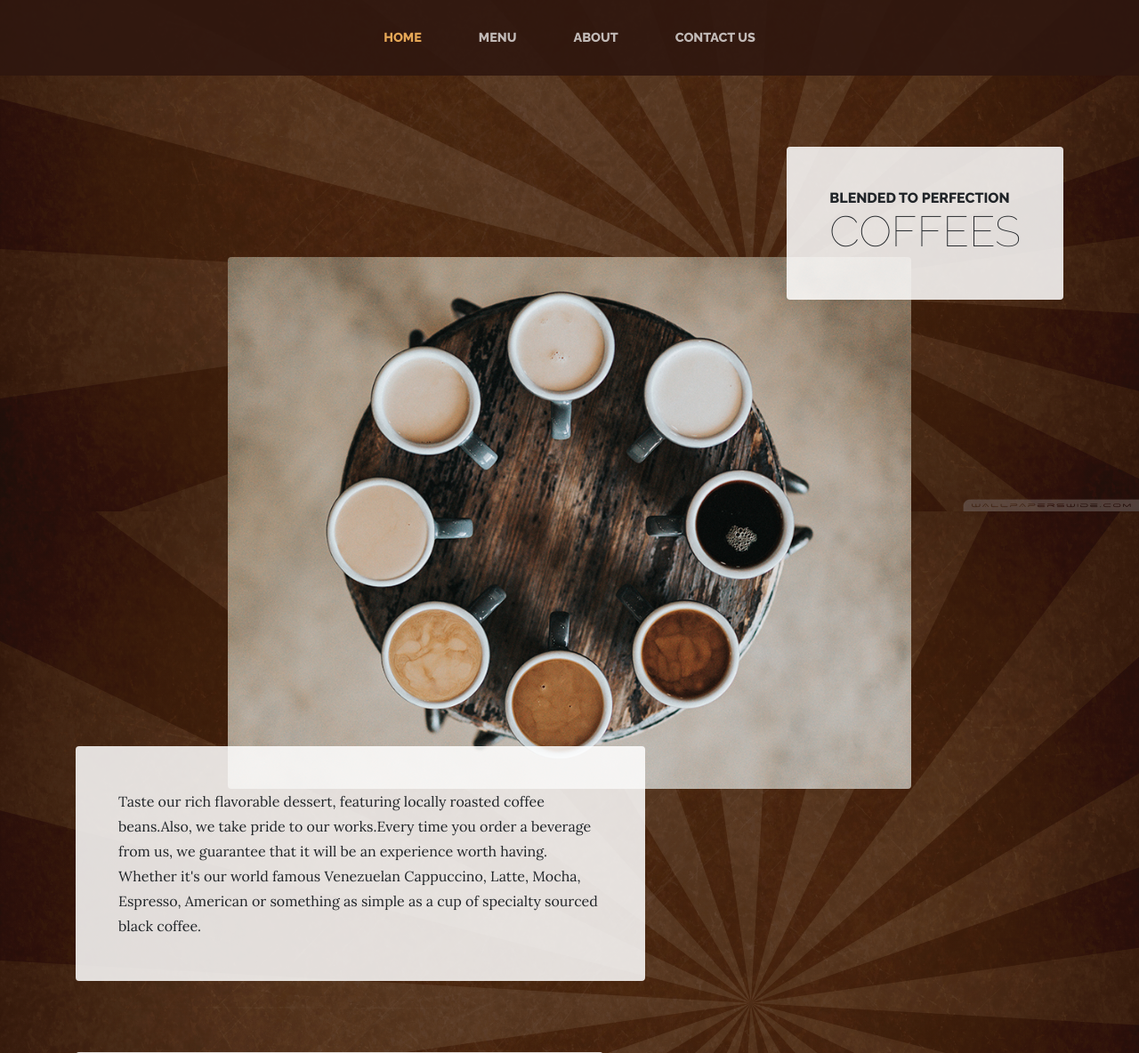
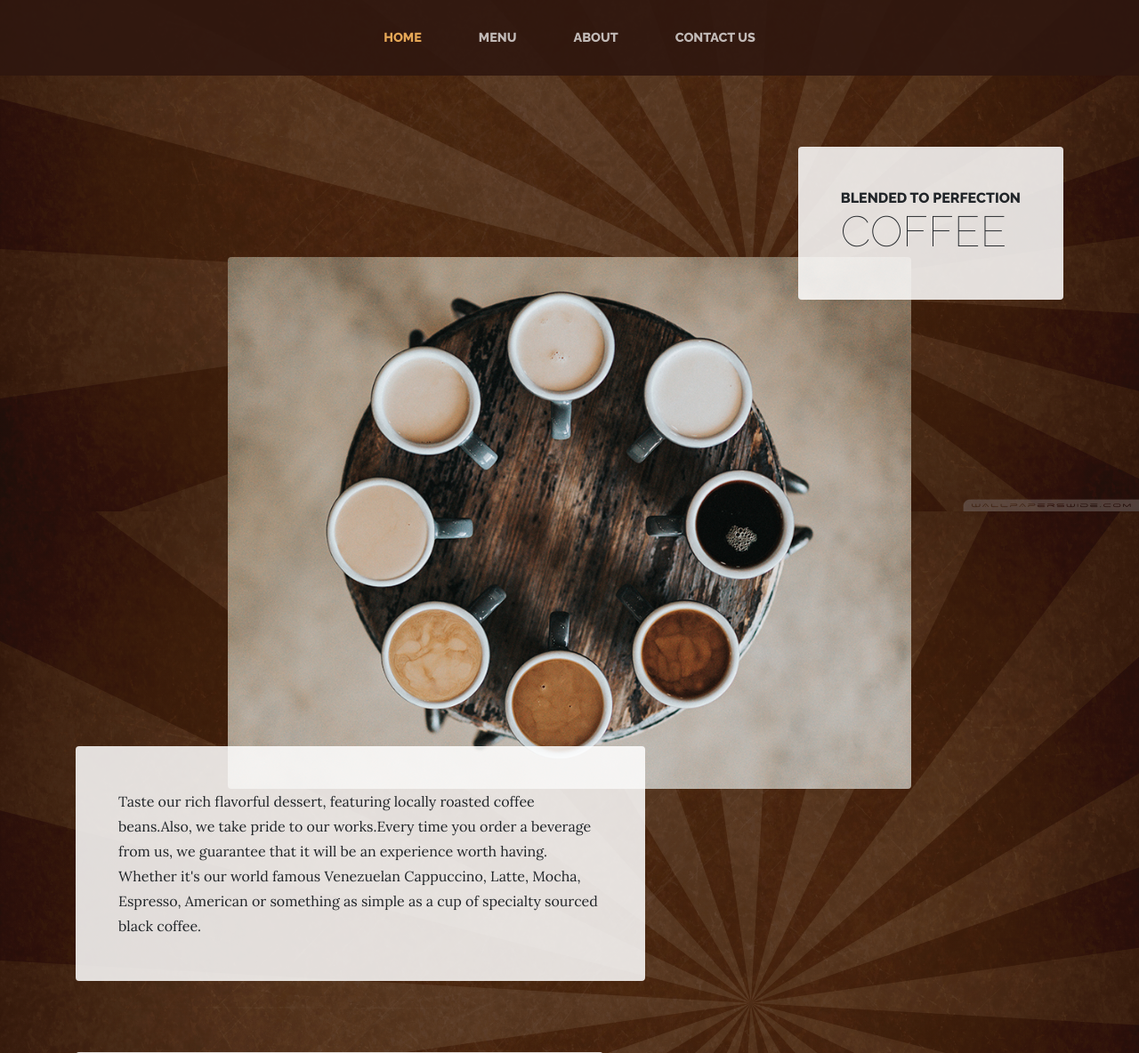
Before and after one commit to nathanielolejr/STI_WebDev, a CodeIgniter app: page /database/welcome/Menu in a window 1280 px wide. Shown: the part 225-1409 px from the top of the page at 89% size. Run offline with CodeIgniter, Linux system fonts and the light colour scheme.

Commit message:
change menu

```diff
--- a/application/views/layout/menu.php
+++ b/application/views/layout/menu.php
@@ -5,14 +5,14 @@
             <div class="bg-faded p-5 d-flex ml-auto rounded">
               <h2 class="section-heading mb-0">
                 <span class="section-heading-upper">Blended to Perfection</span>
-                <span class="section-heading-lower">Coffees</span>
+                <span class="section-heading-lower">Coffee</span>
               </h2>
             </div>
           </div>
           <img class="product-item-img mx-auto d-flex rounded img-fluid mb-3 mb-lg-0" src="<?php echo base_url('themes/img/products-01.jpg');?>" alt="">
           <div class="product-item-description d-flex mr-auto">
             <div class="bg-faded p-5 rounded">
-              <p class="mb-0">Taste our rich flavorable dessert, featuring locally roasted coffee beans.Also, we take pride to our works.Every time you order a beverage from us, we guarantee that it will be an experience worth having. Whether it's our world famous Venezuelan Cappuccino, Latte, Mocha, Espresso, American or something as simple as a cup of specialty sourced black coffee.</p>
+              <p class="mb-0">Taste our rich flavorful dessert, featuring locally roasted coffee beans.Also, we take pride to our works.Every time you order a beverage from us, we guarantee that it will be an experience worth having. Whether it's our world famous Venezuelan Cappuccino, Latte, Mocha, Espresso, American or something as simple as a cup of specialty sourced black coffee.</p>
             </div>
           </div>
         </div>
@@ -65,17 +65,17 @@
       <div class="container">
         <div class="product-item">
           <div class="product-item-title d-flex">
-              <div class="bg-faded p-5 d-flex ml-auto rounded">
+            <div class="bg-faded p-5 d-flex mr-auto rounded">
               <h2 class="section-heading mb-0">
                 <span class="section-heading-upper">Asians Best</span>
                 <span class="section-heading-lower">Merchandises</span>
               </h2>
             </div>
           </div>
-            <img class="product-item-img mx-auto d-flex rounded img-fluid mb-3 mb-lg-0" src="<?php echo base_url('themes/img/products-03.jpg');?>" alt="">
-            <div class="product-item-description d-flex mr-auto">
+          <img class="product-item-img mx-auto d-flex rounded img-fluid mb-3 mb-lg-0" src="<?php echo base_url('themes/img/products-02.jpg');?>" alt="">
+          <div class="product-item-description d-flex ml-auto">
             <div class="bg-faded p-5 rounded">
-                <p class="mb-0">Travelling the world for the very best quality coffee is something take pride in. When you visit us, you'll always find new blends from around the world, mainly from regions in Central and South America. We sell our blends in smaller to large bulk quantities. Please visit us in person for more details.</p>
+              <p class="mb-0">Our seasonal menu features delicious snacks, baked goods, and even full meals perfect for breakfast or lunchtime. We source our ingredients from local, oragnic farms whenever possible, alongside premium vendors for specialty goods.</p>
             </div>
           </div>
         </div>
```
Lines whose indentation alone changed are shown as unchanged.
